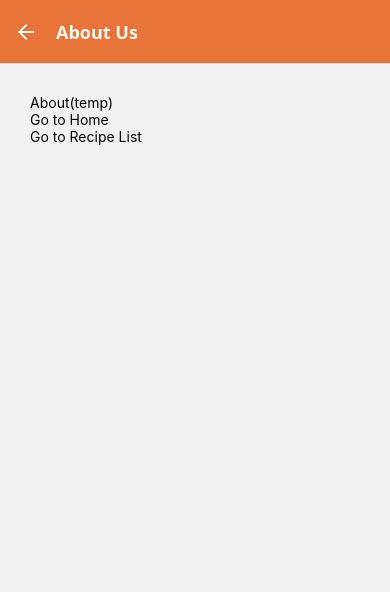
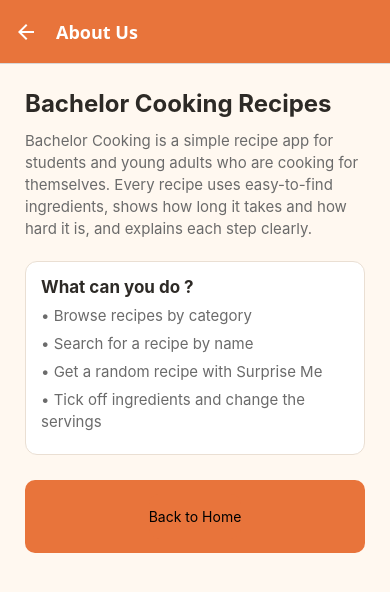
Before and after one commit to minexart/a2-bachelor-cooking, a React Native app: screen /About in a window 390 px wide. Shown: the top 592 px of the page. Built offline with nearby package versions, Linux system fonts and the light colour scheme.

Commit message:
Step 5: About Us screen

```diff
--- a/src/screens/AboutScreen.tsx
+++ b/src/screens/AboutScreen.tsx
@@ -1,16 +1,53 @@
 import React from "react";
-import { Pressable, View, Text } from "react-native";
+import { Pressable, View, Text, ScrollView, StyleSheet } from "react-native";
+import { COLORS } from "../styles/theme";
 
 export default function AboutScreen({ navigation }: any) {
   return (
-    <View style={{ padding: 30 }}>
-      <Text>About(temp)</Text>
-      <Pressable onPress={() => navigation.navigate("Home")}>
-        <Text>Go to Home</Text>
-      </Pressable>
-      <Pressable onPress={() => navigation.navigate("RecipeList")}>
-        <Text>Go to Recipe List</Text>
-      </Pressable>
-    </View>
+    <ScrollView style={styles.container} contentContainerStyle={styles.content}>
+      <Text style={styles.title}>Bachelor Cooking Recipes</Text>
+      <Text style={styles.text}>
+        Bachelor Cooking is a simple recipe app for students and young adults
+        who are cooking for themselves. Every recipe uses easy-to-find
+        ingredients, shows how long it takes and how hard it is, and explains
+        each step clearly.
+      </Text>
+      <View style={styles.card}>
+        <Text style={styles.cardTitle}>What can you do ?</Text>
+        <Text style={styles.text}>• Browse recipes by category</Text>
+        <Text style={styles.text}>• Search for a recipe by name</Text>
+        <Text style={styles.text}>• Get a random recipe with Surprise Me</Text>
+        <Text style={styles.text}>• Tick off ingredients and change the servings</Text>
+
+      </View>
+
+        <Pressable style={styles.button} onPress={() => navigation.navigate("Home")}>
+          <Text style={styles.button}>Back to Home</Text>
+        </Pressable>
+
+    </ScrollView>
   );
 }
+const styles = StyleSheet.create({
+  container: { flex: 1, backgroundColor: COLORS.background },
+  content: { padding: 25 },
+  title: { fontSize: 24, fontWeight: "bold", color: COLORS.dark, marginBottom: 12 },
+  text: { fontSize: 15, color: COLORS.grey, lineHeight: 22, marginBottom: 6 },
+  card: {
+    backgroundColor: COLORS.card,
+    borderWidth: 1,
+    borderColor: COLORS.border,
+    borderRadius: 12,
+    padding: 15,
+    marginTop: 15,
+    marginBottom: 25,
+  },
+  cardTitle: { fontSize: 17, fontWeight: "bold", color: COLORS.dark, marginBottom: 8 },
+  button: {
+    backgroundColor: COLORS.primary,
+    paddingVertical: 14,
+    borderRadius: 10,
+    alignItems: "center",
+  },
+  buttonText: { color: "white", fontSize: 16, fontWeight: "bold" },
+});
```
